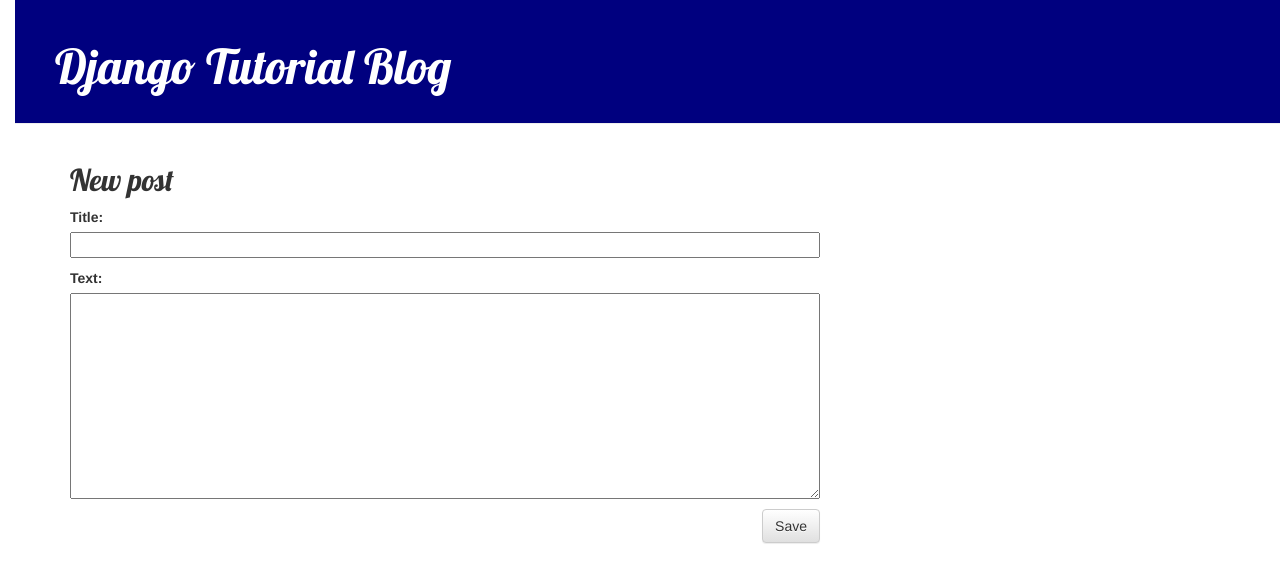
After one commit to samkuppan/my-first-blog, a Django app: page /post/new/ in a window 1280 px wide. The commit adds this page. Shown: the top 583 px of the page. Run offline with Django 3.2, Linux system fonts and the light colour scheme; some libraries are stand-ins or nearby versions.

Commit message:
Added views to create/edit blog post inside the site.

```diff
--- /dev/null
+++ b/blog/forms.py
@@ -0,0 +1,9 @@
+from django import forms
+
+from .models import Post
+
+class PostForm(forms.ModelForm):
+
+    class Meta:
+        model = Post
+        fields = ('title', 'text',)
--- a/blog/static/css/blog.css
+++ b/blog/static/css/blog.css
@@ -1,5 +1,5 @@
 
-h1 a , h2 a {
+# h1 a , h2 a {
     color: #C25100;
     font-family: 'Lobster';
 }
@@ -9,7 +9,7 @@
 }
 
 .page-header {
-    background-color: #FF0000;
+    background-color: #00007f;
     margin-top: 0;
     padding: 20px 20px 20px 40px;
 }
@@ -52,5 +52,5 @@
 }
 
 .post h2 a, .post h2 a:visited {
-    color: #FF0000;
+    color: #00007f;
 }
--- a/blog/templates/blog/base.html
+++ b/blog/templates/blog/base.html
@@ -2,7 +2,7 @@
 {% load static %}
 <html>
     <head>
-        <title>Sam's blog on Django</title>
+        <title>blog on Django</title>
         <link rel="stylesheet" href="//maxcdn.bootstrapcdn.com/bootstrap/3.2.0/css/bootstrap.min.css">
         <link rel="stylesheet" href="//maxcdn.bootstrapcdn.com/bootstrap/3.2.0/css/bootstrap-theme.min.css">
         <link href="//fonts.googleapis.com/css?family=Lobster&subset=latin,latin-ext" rel="stylesheet" type="text/css">
@@ -11,7 +11,10 @@
 
     <body>
         <div class="page-header">
-        <h1><a href="/">Sam's Blog</a></h1>
+        {% if user.is_authenticated %}
+        <a href="{% url 'post_new' %}" class="top-menu"><span class="glyphicon glyphicon-plus"></span></a>
+        {% endif %}
+        <h1><a href="/">Django Tutorial  Blog</a></h1>
         </div>
 
         <div class="content container">
--- a/blog/templates/blog/post_detail.html
+++ b/blog/templates/blog/post_detail.html
@@ -7,6 +7,9 @@
                 {{ post.published_date }}
             </div>
         {% endif %}
+        {% if user.is_authenticated %}
+        <a class="btn btn-default" href="{% url 'post_edit' pk=post.pk %}"><span class="glyphicon glyphicon-pencil"></span></a>
+        {% endif %}
         <h2>{{ post.title }}</h2>
         <p>{{ post.text|linebreaksbr }}</p>
     </div>
--- /dev/null
+++ b/blog/templates/blog/post_edit.html
@@ -0,0 +1,9 @@
+{% extends 'blog/base.html' %}
+
+{% block content %}
+    <h2>New post</h2>
+    <form method="POST" class="post-form">{% csrf_token %}
+        {{ form.as_p }}
+        <button type="submit" class="save btn btn-default">Save</button>
+    </form>
+{% endblock %}
--- a/blog/urls.py
+++ b/blog/urls.py
@@ -1,6 +1,9 @@
 from django.urls import path
 from . import views
+
 urlpatterns = [
     path('', views.post_list, name='post_list'),
     path('post/<int:pk>/', views.post_detail, name='post_detail'),
+    path('post/new/', views.post_new, name='post_new'),
+    path('post/<int:pk>/edit/', views.post_edit, name='post_edit'),
 ]
--- a/blog/views.py
+++ b/blog/views.py
@@ -1,12 +1,42 @@
+from django.shortcuts import redirect
 from django.shortcuts import render
 from django.utils import timezone
 from .models import Post
 from django.shortcuts import render, get_object_or_404
+from .forms import PostForm
+
 # Create your views here.
 def post_list(request):
-    posts = Post.objects.filter(published_date__lte=timezone.now()).order_by('published_date')
+    posts = Post.objects.filter(published_date__lte=timezone.now()).order_by('created_date')
     return render(request, 'blog/post_list.html', {'posts': posts})
 
 def post_detail(request, pk):
     post = get_object_or_404(Post, pk=pk)
     return render(request, 'blog/post_detail.html', {'post': post})
+
+def post_new(request):
+    if request.method == "POST":
+        form = PostForm(request.POST)
+        if form.is_valid():
+            post = form.save(commit=False)
+            post.author = request.user
+            post.published_date = timezone.now()
+            post.save()
+            return redirect('post_detail', pk=post.pk)
+    else:
+        form = PostForm()
+    return render(request, 'blog/post_edit.html', {'form': form})
+
+def post_edit(request, pk):
+    post = get_object_or_404(Post, pk=pk)
+    if request.method == "POST":
+        form = PostForm(request.POST, instance=post)
+        if form.is_valid():
+            post = form.save(commit=False)
+            post.author = request.user
+            post.published_date = timezone.now()
+            post.save()
+            return redirect('post_detail', pk=post.pk)
+    else:
+        form = PostForm(instance=post)
+    return render(request, 'blog/post_edit.html', {'form': form})
--- a/mysite/settings.py
+++ b/mysite/settings.py
@@ -119,7 +119,7 @@
 # https://docs.djangoproject.com/en/2.2/howto/static-files/
 
 STATIC_URL = '/static/'
-#STATICFILES_DIRS = [
-#os.path.join (BASE_DIR, 'static')]
+STATICFILES_DIRS = [
+os.path.join (BASE_DIR, 'static', 'static_dirs')]
 
-STATIC_ROOT = os.path.join(BASE_DIR, 'static')
+#STATIC_ROOT = os.path.join(BASE_DIR, 'static')
```
